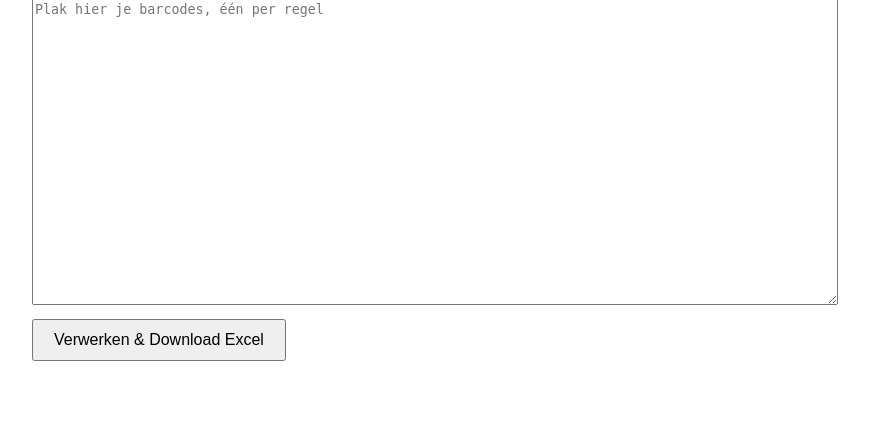
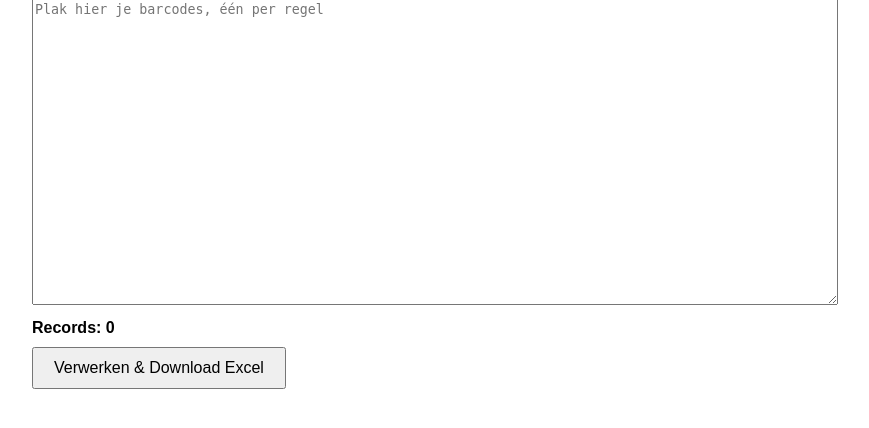
Before and after one commit to UsrNameJohn/BarcodeSpliter, a FastAPI app: page / in a window 1280 px wide. Shown: the part 89-517 px from the top of the page, without its empty margins (208-1077 px from the left). Run offline with FastAPI, Linux system fonts and the light colour scheme.

Commit message:
Update index.html

```diff
--- a/templates/index.html
+++ b/templates/index.html
@@ -17,17 +17,109 @@
             font-size: 16px;
             margin-top: 10px;
         }
+        #recordCount {
+            margin-top: 10px;
+            font-weight: bold;
+        }
+        #progressContainer {
+            width: 100%;
+            background-color: #f3f3f3;
+            border: 1px solid #ccc;
+            margin-top: 10px;
+            display: none;
+        }
+        #progressBar {
+            width: 0%;
+            height: 20px;
+            background-color: #4caf50;
+            text-align: center;
+            color: white;
+            line-height: 20px;
+        }
     </style>
 </head>
 <body>
 
 <h2>Barcode Splitter</h2>
 
-<form method="post" action="/export">
-    <textarea name="barcodes" placeholder="Plak hier je barcodes, één per regel"></textarea>
+<form id="barcodeForm">
+    <textarea id="barcodeInput" name="barcodes" placeholder="Plak hier je barcodes, één per regel"></textarea>
     <br>
+    <div id="recordCount">Records: 0</div>
+    <div id="progressContainer">
+        <div id="progressBar">0%</div>
+    </div>
     <button type="submit">Verwerken & Download Excel</button>
 </form>
 
+<script>
+    const barcodeInput = document.getElementById("barcodeInput");
+    const recordCount = document.getElementById("recordCount");
+    const progressContainer = document.getElementById("progressContainer");
+    const progressBar = document.getElementById("progressBar");
+    const form = document.getElementById("barcodeForm");
+
+    // Update record count bij typen/plakken
+    barcodeInput.addEventListener("input", () => {
+        const lines = barcodeInput.value.split(/\r?\n/).filter(l => l.trim() !== "");
+        recordCount.textContent = `Records: ${lines.length}`;
+    });
+
+    // Handle form submit
+    form.addEventListener("submit", async (e) => {
+        e.preventDefault();
+
+        const lines = barcodeInput.value.split(/\r?\n/).filter(l => l.trim() !== "");
+        if (lines.length === 0) {
+            alert("Plak eerst barcodes!");
+            return;
+        }
+
+        // Toon progress bar
+        progressContainer.style.display = "block";
+        progressBar.style.width = "0%";
+        progressBar.textContent = "0%";
+
+        // FormData voor POST
+        const formData = new FormData();
+        formData.append("barcodes", barcodeInput.value);
+
+        // Fetch POST naar backend
+        const response = await fetch("/export", {
+            method: "POST",
+            body: formData
+        });
+
+        // Simuleer progress bar (alleen visueel, snelle download kan direct 100%)
+        let progress = 0;
+        const interval = setInterval(() => {
+            if (progress < 90) {
+                progress += 10;
+                progressBar.style.width = progress + "%";
+                progressBar.textContent = progress + "%";
+            }
+        }, 100);
+
+        // Download bestand zodra backend klaar is
+        const blob = await response.blob();
+        clearInterval(interval);
+        progressBar.style.width = "100%";
+        progressBar.textContent = "100%";
+
+        const filename = response.headers.get("Content-Disposition").split("filename=")[1];
+        const link = document.createElement("a");
+        link.href = window.URL.createObjectURL(blob);
+        link.download = filename;
+        link.click();
+
+        // Reset progress bar na korte delay
+        setTimeout(() => {
+            progressContainer.style.display = "none";
+            progressBar.style.width = "0%";
+            progressBar.textContent = "0%";
+        }, 1500);
+    });
+</script>
+
 </body>
 </html>
```
